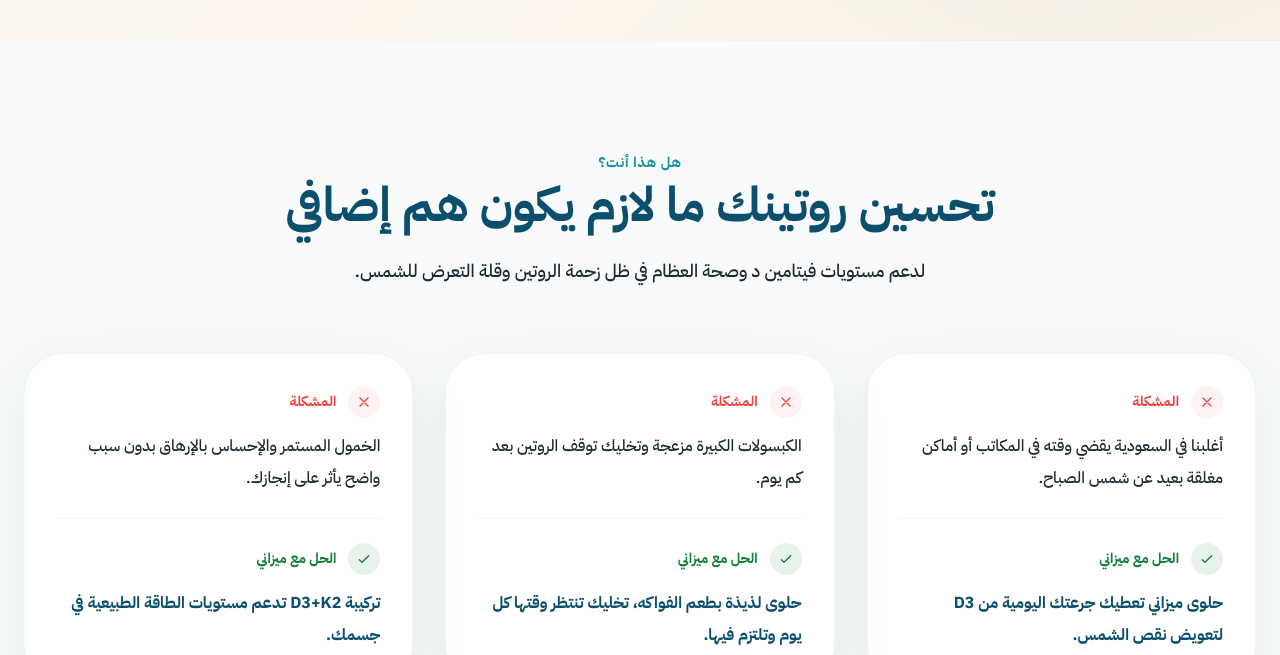
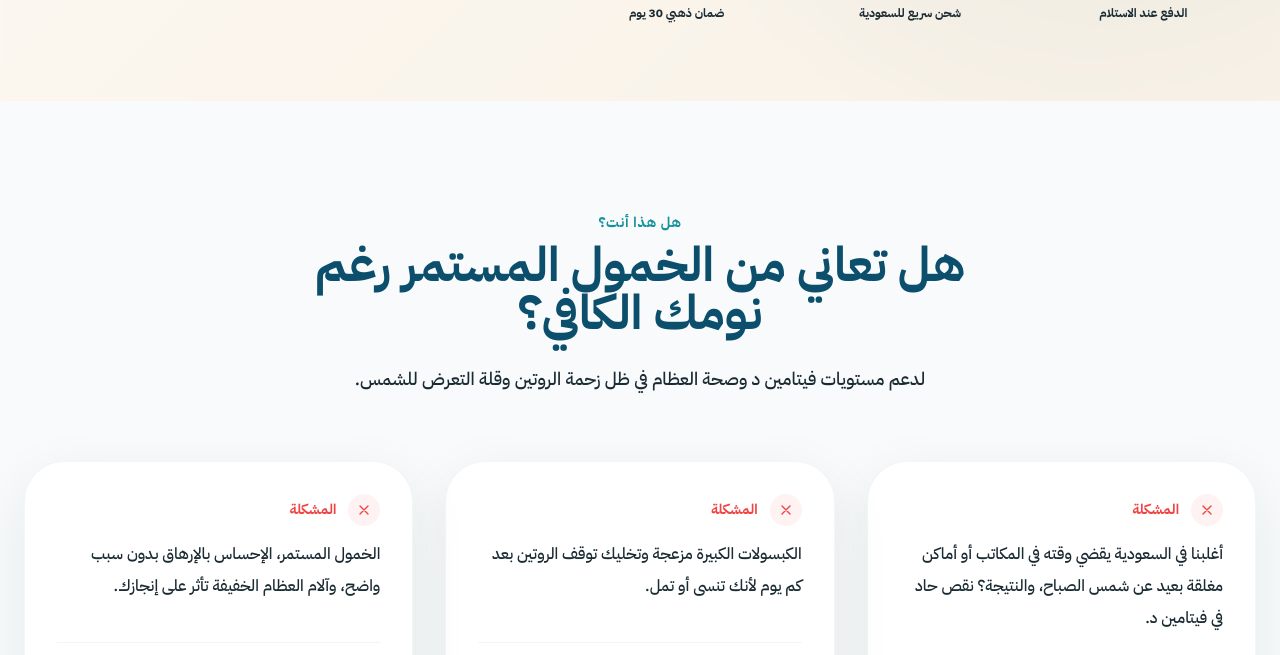
Before and after one commit to othmanelwar5/frontend, a plain HTML site: page products/d3-k2-gummies/index.html in a window 1280 px wide. Shown: the part 1425-2080 px from the top of the page. Drawn offline with nearby package versions, Linux system fonts and the light colour scheme.

Commit message:
feat: refine copy and sticky cta scroll behavior for cold traffic
Co-authored-by: Cursor <cursoragent@cursor.com>

```diff
--- a/assets/product-page.js
+++ b/assets/product-page.js
@@ -57,7 +57,7 @@ function renderProductPage(slug) {
 
                         <span class="text-accent text-sm font-extrabold tracking-wide mb-3 block inline-block bg-accent/10 px-4 py-1.5 rounded-full border border-accent/20">${product.eyebrow}</span>
 
-                        <h2 class="text-4xl lg:text-6xl font-extrabold text-primary mb-6 leading-[1.2] drop-shadow-sm">${product.headline}</h2>
+                        <h2 id="product-headline" class="text-4xl lg:text-6xl font-extrabold text-primary mb-6 leading-[1.2] drop-shadow-sm scroll-mt-28">${product.headline}</h2>
 
                         <p class="text-lg lg:text-xl text-charcoal leading-9 mb-8 font-medium">${product.subheading}</p>
 
@@ -326,7 +326,7 @@ function renderProductPage(slug) {
                 </div>
             </div>
             <div class="flex-1 lg:flex-none">
-                <button data-add-product="${slug}" class="w-full lg:w-auto bg-primary text-cream font-extrabold text-lg lg:text-base px-8 py-4 lg:py-3 rounded-2xl shadow-xl flex items-center justify-center gap-2 hover:bg-primary/90 transition">
+                <button onclick="document.getElementById('product-headline').scrollIntoView({behavior: 'smooth'})" class="w-full lg:w-auto bg-primary text-cream font-extrabold text-lg lg:text-base px-8 py-4 lg:py-3 rounded-2xl shadow-xl flex items-center justify-center gap-2 hover:bg-primary/90 transition">
                     اطلب الآن - الدفع عند الاستلام
                 </button>
             </div>
--- a/assets/storefront.js
+++ b/assets/storefront.js
@@ -10,16 +10,16 @@ const products = {
             science: "assets/product-pages/d3-science.webp"
         },
         short: "لدعم مستويات فيتامين د وصحة العظام في ظل زحمة الروتين وقلة التعرض للشمس.",
-        headline: "طاقة أعلى وعظام أقوى.. بدون كبسولات مزعجة",
-        subheading: "حلوى يومية لذيذة مصممة لروتينك المزدحم. تعوضك عن قلة التعرض للشمس وتدعم نشاطك اليومي بكل سهولة.",
+        headline: "تخلص من الخمول وارفع طاقتك اليومية — بقطعة حلوى واحدة",
+        subheading: "حلوى يومية لذيذة مصممة لروتينك المزدحم. تعوضك عن قلة التعرض للشمس وتدعم نشاطك ومناعتك بكل سهولة، بدون كبسولات مزعجة.",
         eyebrow: "روتين النشاط والطاقة",
         label: "D3 + K2",
         chips: ["طاقة مستدامة", "عظام أقوى", "مناعة", "لذيذة وسهلة"],
-        painTitle: "تحسين روتينك ما لازم يكون هم إضافي",
+        painTitle: "هل تعاني من الخمول المستمر رغم نومك الكافي؟",
         painPoints: [
-            { problem: "أغلبنا في السعودية يقضي وقته في المكاتب أو أماكن مغلقة بعيد عن شمس الصباح.", solution: "حلوى ميزاني تعطيك جرعتك اليومية من D3 لتعويض نقص الشمس." },
-            { problem: "الكبسولات الكبيرة مزعجة وتخليك توقف الروتين بعد كم يوم.", solution: "حلوى لذيذة بطعم الفواكه، تخليك تنتظر وقتها كل يوم وتلتزم فيها." },
-            { problem: "الخمول المستمر والإحساس بالإرهاق بدون سبب واضح يأثر على إنجازك.", solution: "تركيبة D3+K2 تدعم مستويات الطاقة الطبيعية في جسمك." }
+            { problem: "أغلبنا في السعودية يقضي وقته في المكاتب أو أماكن مغلقة بعيد عن شمس الصباح، والنتيجة؟ نقص حاد في فيتامين د.", solution: "حلوى ميزاني تعطيك جرعتك اليومية المثالية من D3 لتعويض نقص الشمس فوراً." },
+            { problem: "الكبسولات الكبيرة مزعجة وتخليك توقف الروتين بعد كم يوم لأنك تنسى أو تمل.", solution: "حلوى لذيذة بطعم الفواكه الطبيعية، تخليك تنتظر وقتها كل يوم وتلتزم فيها بدون ملل." },
+            { problem: "الخمول المستمر، الإحساس بالإرهاق بدون سبب واضح، وآلام العظام الخفيفة تأثر على إنجازك.", solution: "تركيبة D3+K2 المدروسة تدعم مستويات الطاقة الطبيعية في جسمك وتوجه الكالسيوم للعظام." }
         ],
         trustTags: ["خالي من الجلوتين", "نباتي 100%", "بدون سكر مضاف", "ألوان طبيعية"],
         ingredients: [
@@ -51,16 +51,16 @@ const products = {
             science: "assets/product-pages/sleep-science.webp"
         },
         short: "لروتين مسائي أهدأ، يساعدك على الاسترخاء بعد يوم طويل ومزدحم.",
-        headline: "افصل عن ضغوط اليوم واستعد لنوم أعمق",
-        subheading: "مزيج الأشواغاندا والمغنيسيوم يرسل إشارة واضحة لجسمك: انتهى وقت التوتر، وبدأ وقت الراحة.",
+        headline: "أوقف دوامة التفكير وادخل في نوم عميق — بدون منومات تسبب الإدمان",
+        subheading: "مزيج الأشواغاندا والمغنيسيوم يرسل إشارة واضحة لجسمك: انتهى وقت التوتر، وبدأ وقت الراحة والنوم العميق.",
         eyebrow: "روتين الهدوء قبل النوم",
         label: "Sleep Tea",
         chips: ["هدوء فوري", "نوم أعمق", "مغنيسيوم", "أشواغاندا"],
-        painTitle: "لما الجسم تعبان.. بس العقل يرفض ينام",
+        painTitle: "جسمك منهك.. بس عقلك يرفض يوقف تفكير؟",
         painPoints: [
-            { problem: "زحمة الشوارع وضغط الدوام يخلي أعصابك مشدودة حتى وقت النوم.", solution: "الأشواغاندا تساعد على خفض الكورتيزول وتهدئة الأعصاب طبيعياً." },
-            { problem: "تنسدح على السرير وتبدأ دوامة التفكير في مهام بكرا.", solution: "المغنيسيوم يعمل كمهدئ طبيعي للناقلات العصبية ليوقف دوامة التفكير." },
-            { problem: "تخاف من حبوب المنومات اللي تسبب إدمان وتخليك تصحى دايخ.", solution: "مكونات طبيعية 100%، لا تسبب التعود، وتصحيك بنشاط." }
+            { problem: "زحمة الشوارع وضغط الدوام يخلي أعصابك مشدودة حتى وقت النوم، وتحس إنك مو قادر تفصل.", solution: "الأشواغاندا (عشبة الاسترخاء) تساعد على خفض الكورتيزول وتهدئة الأعصاب طبيعياً." },
+            { problem: "تنسدح على السرير وتبدأ دوامة التفكير في مهام بكرا، وتتقلب ساعات بدون فايدة.", solution: "المغنيسيوم يعمل كمهدئ طبيعي للناقلات العصبية ليوقف دوامة التفكير ويرخي عضلاتك." },
+            { problem: "تخاف من حبوب المنومات اللي تسبب إدمان وتخليك تصحى دايخ ومصدع اليوم الثاني.", solution: "مكونات طبيعية 100%، لا تسبب التعود، وتضمن لك نوم مريح وتصحيك بنشاط وطاقة." }
         ],
         trustTags: ["خالي من الكافيين", "نباتي 100%", "بدون سكر مضاف", "لا يسبب التعود"],
         ingredients: [
@@ -92,16 +92,16 @@ const products = {
             science: "assets/product-pages/probiotic-science.webp"
         },
         short: "لدعم صحة جهازك الهضمي وتقليل الإحساس بالانتفاخ والثقل بعد الوجبات.",
-        headline: "راحة أكبر بعد كل وجبة.. بقطعة حلوى واحدة",
-        subheading: "حلوى البروبيوتيك والألياف مصممة لدعم توازن بكتيريا الأمعاء، وتقليل الانزعاج اليومي بطريقة سهلة ولذيذة.",
+        headline: "تخلص من الانتفاخ وثقل المعدة المزعج — بقطعة حلوى واحدة بعد الأكل",
+        subheading: "حلوى البروبيوتيك والألياف مصممة لدعم توازن بكتيريا الأمعاء، وتقليل الانزعاج اليومي والغازات بطريقة سهلة ولذيذة جداً.",
         eyebrow: "روتين الراحة بعد الأكل",
         label: "Probiotic + Fiber",
         chips: ["هضم مريح", "توازن الأمعاء", "بدون انتفاخ", "ألياف"],
-        painTitle: "الأكل المفروض يعطيك طاقة، مو ثقل",
+        painTitle: "تعبت من إحساس الانتفاخ والغازات بعد كل وجبة؟",
         painPoints: [
-            { problem: "بعد بعض الوجبات تحس بانتفاخ وثقل يخليك ودك بس تنسدح.", solution: "البروبيوتيك يعيد توازن بكتيريا الأمعاء لتخفيف الغازات المزعجة." },
-            { problem: "نمط الأكل السريع وقلة الألياف في نظامنا تخرب توازن الهضم.", solution: "ألياف حيوية (Prebiotics) تغذي البكتيريا النافعة وتدعم حركة الأمعاء." },
-            { problem: "الالتزام بخلطات الألياف أو حبوب البكتيريا المتعبة مو عملي للمدى الطويل.", solution: "قطعة حلوى واحدة بعد الوجبة، لذيذة وعملية جداً." }
+            { problem: "بعد بعض الوجبات (خصوصاً الكبسة أو الفاست فود) تحس بانتفاخ وثقل يخليك ودك بس تنسدح.", solution: "البروبيوتيك يعيد توازن بكتيريا الأمعاء لتسريع الهضم وتخفيف الغازات المزعجة فوراً." },
+            { problem: "نمط الأكل السريع وقلة الألياف في نظامنا الغذائي تخرب توازن الهضم وتسبب إمساك أو انزعاج.", solution: "ألياف حيوية (Prebiotics) تغذي البكتيريا النافعة وتدعم حركة الأمعاء الطبيعية والمريحة." },
+            { problem: "الالتزام بخلطات الألياف السيئة أو حبوب البكتيريا المتعبة مو عملي للمدى الطويل وتنساه بسرعة.", solution: "قطعة حلوى واحدة بعد الوجبة، لذيذة وعملية جداً، وتغنيك عن كل الخلطات المعقدة." }
         ],
         trustTags: ["خالي من الجلوتين", "نباتي 100%", "بدون سكر مضاف", "ألوان طبيعية"],
         ingredients: [
--- a/products/d3-k2-gummies/index.html
+++ b/products/d3-k2-gummies/index.html
@@ -25,7 +25,7 @@
         <main data-product-page></main>
     </div>
     <script src="../../env.js"></script>
-    <script src="../../assets/storefront.js?v=13"></script>
-    <script src="../../assets/product-page.js?v=3"></script>
+    <script src="../../assets/storefront.js?v=14"></script>
+    <script src="../../assets/product-page.js?v=4"></script>
 </body>
 </html>
```
Also changed, not shown: products/probiotic-fiber-gummies/index.html (+2 -2 lines), products/sleep-tea/index.html (+2 -2 lines).
